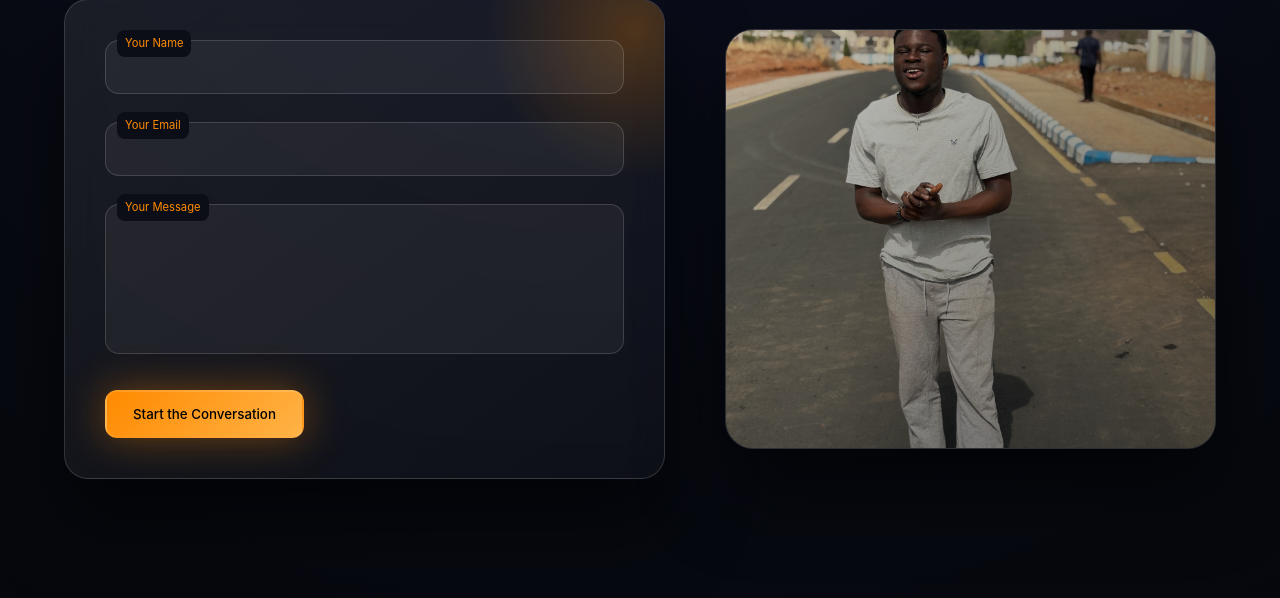
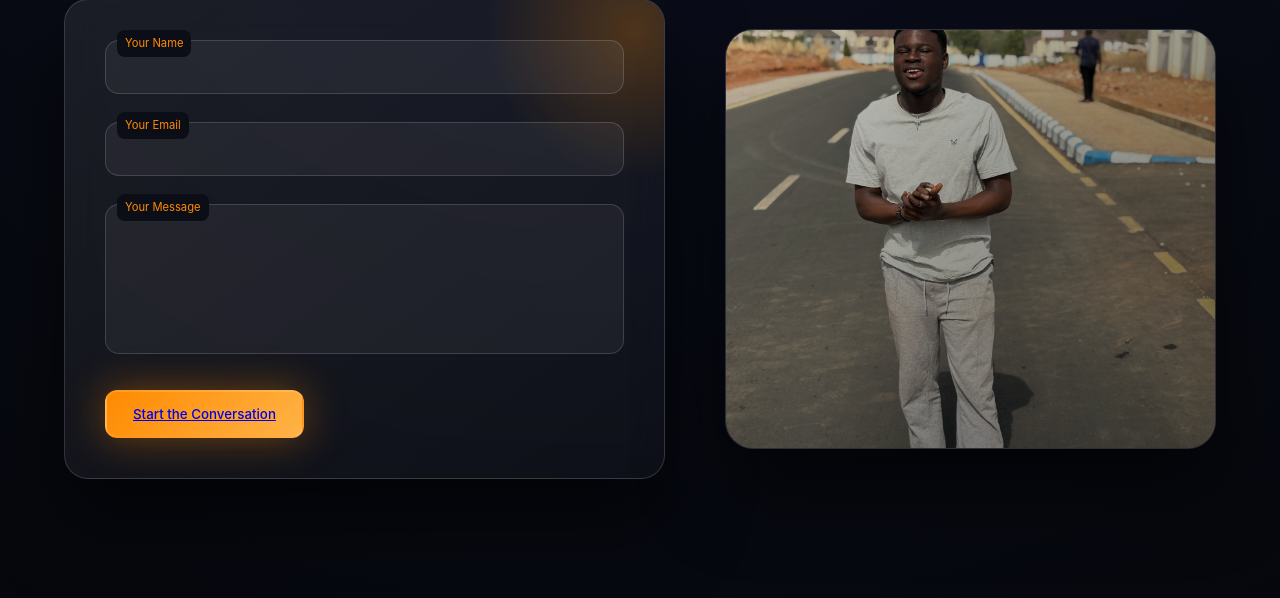
Before and after one commit to work-with-ekongg/donekong, a Flask app: page /contact in a window 1280 px wide. Shown: the part 434-1032 px from the top of the page. Run offline with Flask 3, Linux system fonts and the light colour scheme.

Commit message:
Modify contact form to include mailto link
Updated the contact form to include a mailto link for starting the conversation.

```diff
--- a/templates/contact.html
+++ b/templates/contact.html
@@ -30,7 +30,7 @@
                     <label>Your Message</label>
                 </div>
 
-                <button class="btn primary">Start the Conversation</button>
+                <button class="btn primary"><a href="mailto:officially.ekongg@gmail.com">Start the Conversation</a></button>
             </form>
 
             {% if success %}
```
